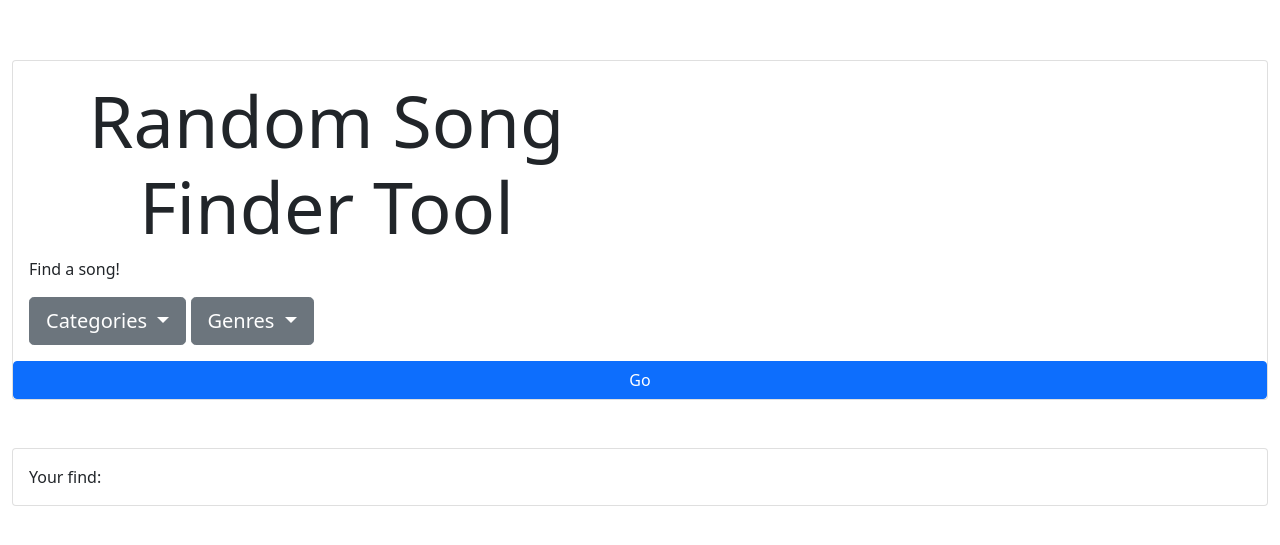
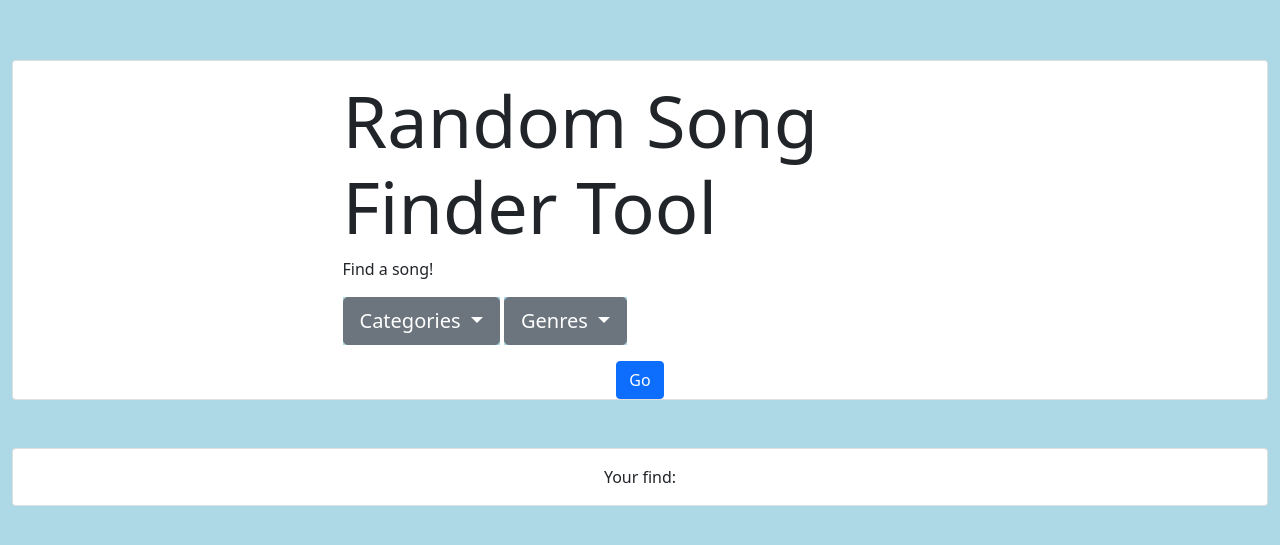
Before and after one commit to mahlheim/fuzzy-octo-succotash, a plain HTML site: page index.html in a window 1280 px wide. Shown: the part 141-686 px from the top of the page. Drawn offline with nearby package versions, Linux system fonts and the light colour scheme.

Commit message:
css for main

```diff
--- a/assets/css/style.css
+++ b/assets/css/style.css
@@ -0,0 +1,3 @@
+* {
+    background: lightblue
+}
--- a/index.html
+++ b/index.html
@@ -4,15 +4,16 @@
     <meta charset="UTF-8">
     <meta name="viewport" content="width=device-width, initial-scale=1.0">
     <link href="https://cdn.jsdelivr.net/npm/bootstrap@5.1.3/dist/css/bootstrap.min.css" rel="stylesheet" integrity="sha384-1BmE4kWBq78iYhFldvKuhfTAU6auU8tT94WrHftjDbrCEXSU1oBoqyl2QvZ6jIW3" crossorigin="anonymous">
+    <link rel="stylesheet" href="./assets/css/style.css">
     <title>Random Song Finder Tool</title>
 </head>
 <body>
     <main class="d-flex min-vh-100">
     <div class="container-fluid my-auto">
     <div class="card my-5">
-        <div class="card-body col-12 col-sm-8 col-lg-6">
-          <h5 class="card-title display-2 text-center">Random Song Finder Tool</h5>
-          <p class="card-text">Find a song!</p>
+        <div class="card-body col-12 col-sm-8 col-lg-6 mx-auto bg-white">
+          <h5 class="card-title display-2 d-flex justify-content-center bg-white">Random Song Finder Tool</h5>
+          <p class="card-text bg-white">Find a song!</p>
             <div class="btn-group">
                 <button class="btn btn-secondary btn-lg dropdown-toggle" type="button" data-bs-toggle="dropdown" aria-expanded="false">
                 Categories
@@ -30,7 +31,7 @@
                 </ul>
             </div>
             <div class="btn-group">
-                <button class="btn btn-secondary btn-lg dropdown-toggle" type="button" data-bs-toggle="dropdown" aria-expanded="false">
+                <button class="btn btn-secondary btn-lg dropdown-toggle mx-auto" type="button" data-bs-toggle="dropdown" aria-expanded="false">
                 Genres
                 </button>
                 <ul class="dropdown-menu">
@@ -43,15 +44,16 @@
                 </ul>
             </div>
         </div>
-          <a href="#" class="btn btn-primary">Go</a>
+          <a href="#" class="btn btn-primary mx-auto">Go</a>
         </div>
         <div class="card">
-            <div class="card-body">
+            <div class="card-body bg-white mx-auto">
               Your find:
             </div>
         </div>
     </div>
     </div>
+    <script src="./assets/js/script.js"></script>
     </main>
 </body>
 </html>
```
